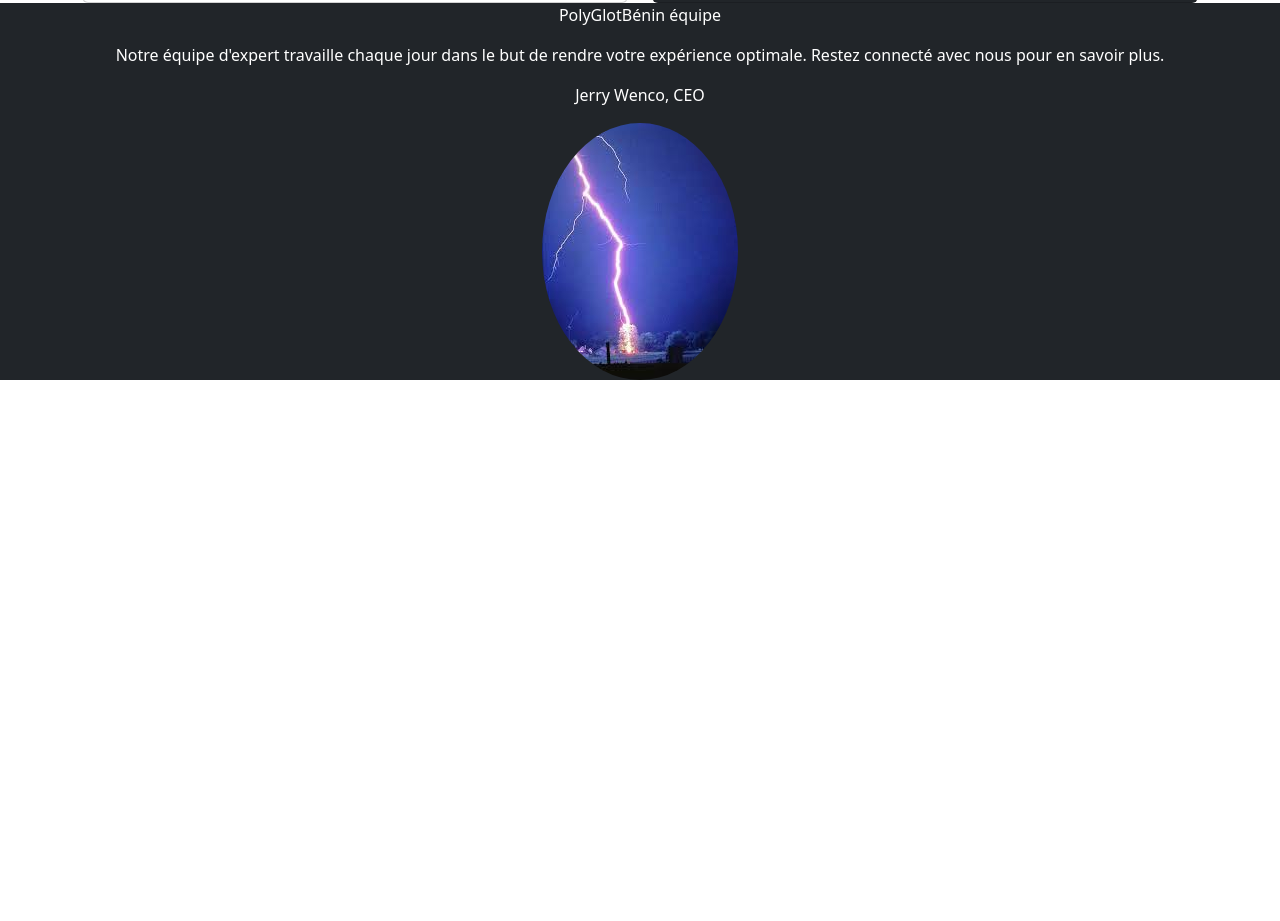
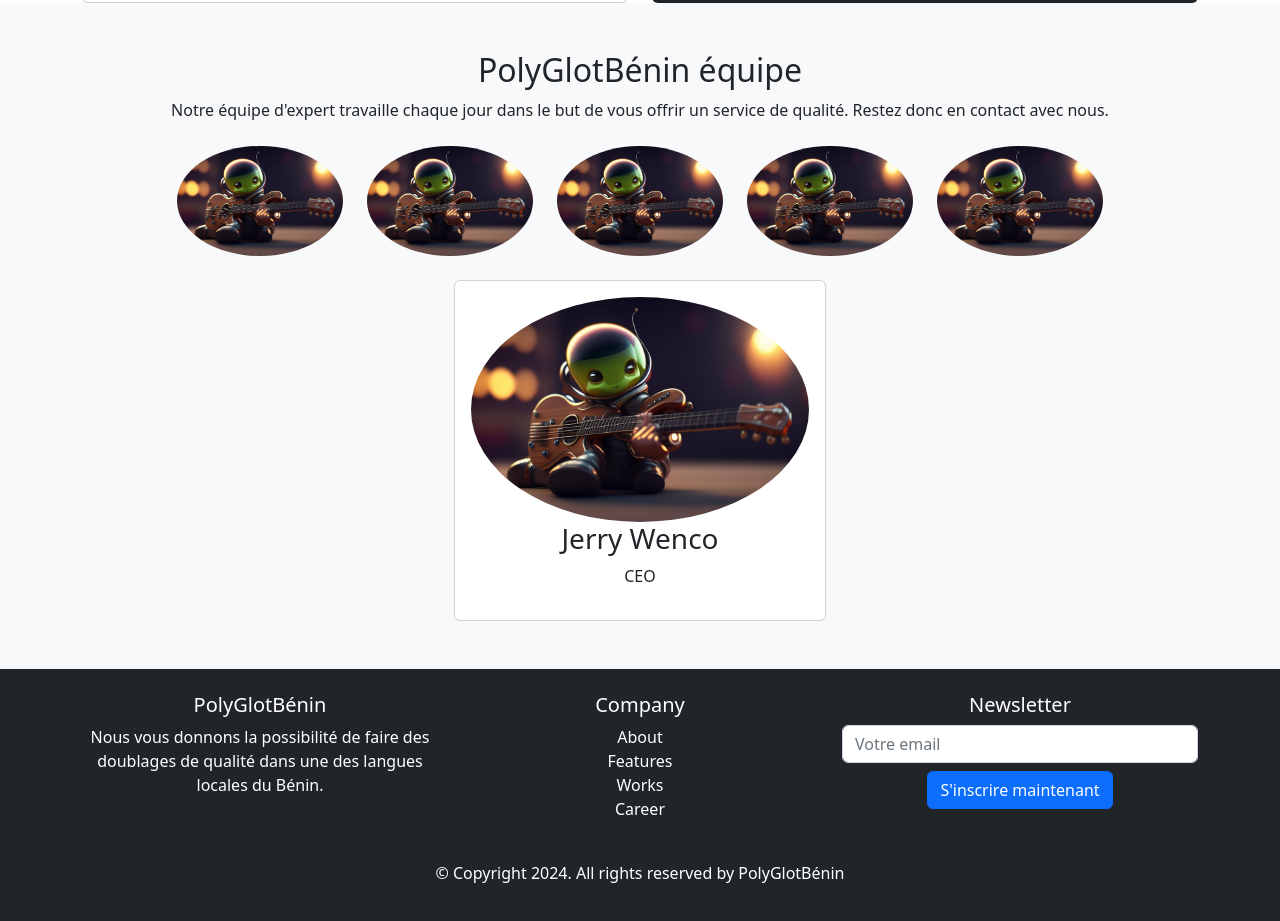
Before and after one commit to stephaneDoss/Benin-Multimodal-AI-Hackathon, a website: page front/startbootstrap-hack/src/pug/index.pug in a window 1280 px wide. Shown: the part 993-1914 px from the top of the page. Before the commit the page ends 1373 px from the top, so only its background shows below. Drawn offline with nearby package versions, Linux system fonts and the light colour scheme; files that its build step writes are made by us from their sources; files whose address does not match are found by name.

Commit message:
front face

```diff
--- a/front/startbootstrap-hack/src/pug/index.pug
+++ b/front/startbootstrap-hack/src/pug/index.pug
@@ -68,10 +68,55 @@ html(lang='fr')
                   li Support prioritaire
                 a.btn.btn-primary(href='#') Commencer maintenant
 
+    // Team Section
+    section.bg-light.py-5
+      .container.text-center
+        h2 PolyGlotBénin équipe
+        p Notre équipe d'expert travaille chaque jour dans le but de vous offrir un service de qualité. Restez donc en contact avec nous.
+        .row.justify-content-center.mt-4
+          .col-md-2
+            img.img-fluid.rounded-circle(src='assets/free.png', alt='Team member')
+          .col-md-2
+            img.img-fluid.rounded-circle(src='assets/free.png', alt='Team member')
+          .col-md-2
+            img.img-fluid.rounded-circle(src='assets/free.png', alt='Team member')
+          .col-md-2
+            img.img-fluid.rounded-circle(src='assets/free.png', alt='Team member')
+          .col-md-2
+            img.img-fluid.rounded-circle(src='assets/free.png', alt='Team member')
+        .mt-4
+          .col-md-4.mx-auto
+            .card
+              .card-body
+                img.img-fluid.rounded-circle(src='assets/free.png', alt='CEO')
+                h3 Jerry Wenco
+                p CEO
+
     // Footer
-    footer.bg-dark.text-white
-      .container.text-center
-        p PolyGlotBénin équipe
-        p Notre équipe d'expert travaille chaque jour dans le but de rendre votre expérience optimale. Restez connecté avec nous pour en savoir plus.
-        p Jerry Wenco, CEO
-        img(src='assets/i.jpg', alt='Team', class='img-fluid rounded-circle')
+    footer.bg-dark.text-white.py-4
+      .container
+        .row.text-center
+          .col-md-4
+            h5 PolyGlotBénin
+            p Nous vous donnons la possibilité de faire des doublages de qualité dans une des langues locales du Bénin.
+          .col-md-4
+            h5 Company
+            ul.list-unstyled
+              li About
+              li Features
+              li Works
+              li Career
+          .col-md-4
+            h5 Newsletter
+            form
+              input.form-control(type='email', placeholder='Votre email')
+              button.btn.btn-primary.mt-2(type='submit') S'inscrire maintenant
+
+        .text-center.mt-4
+          p © Copyright 2024. All rights reserved by PolyGlotBénin
+
+    // Bootstrap core JS
+    script(src='https://cdn.jsdelivr.net/npm/bootstrap@5.2.3/dist/js/bootstrap.bundle.min.js')
+
+    // Core theme JS
+    script(src='js/scripts.js')
```
